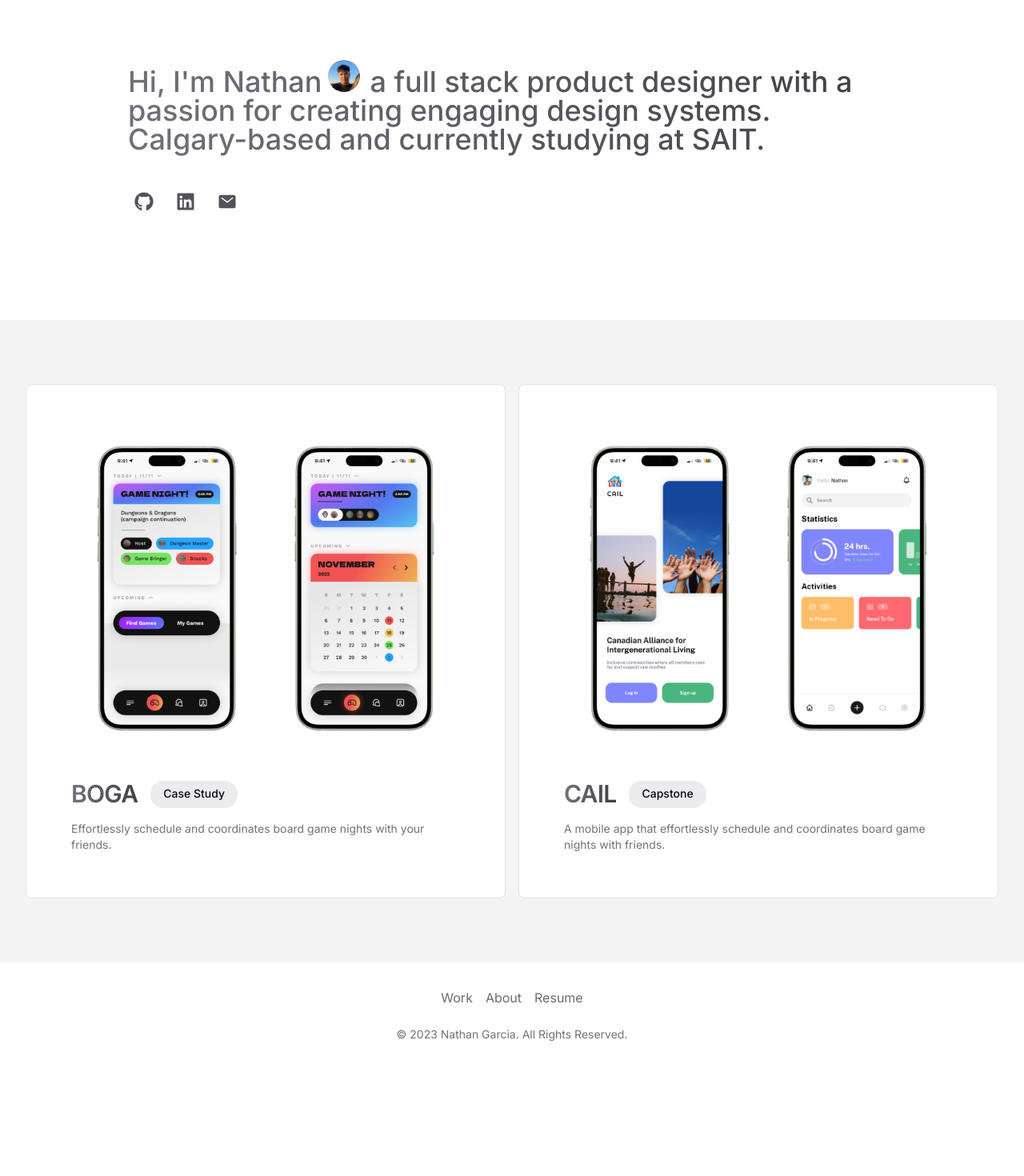
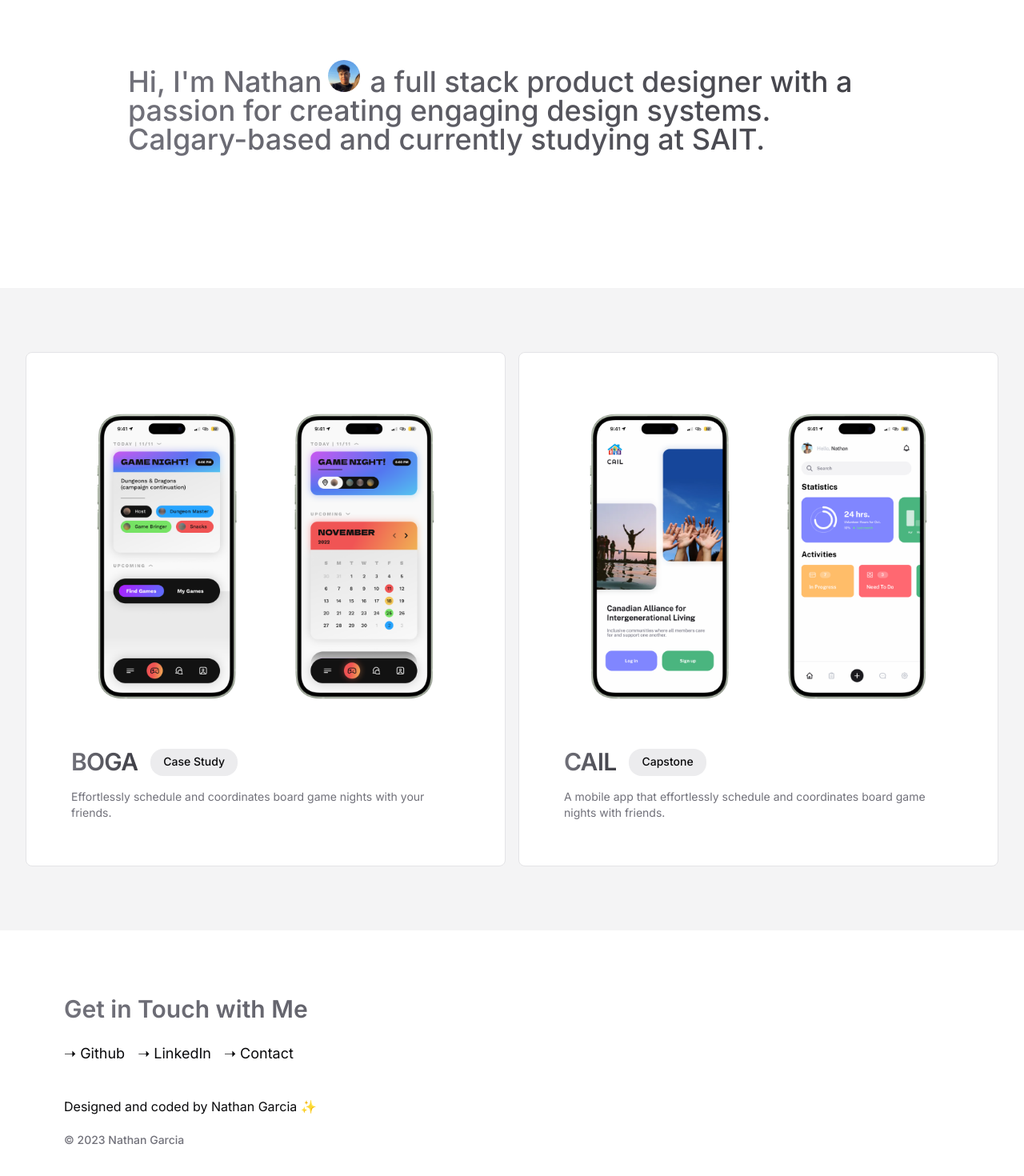
Before and after one commit to ntgarcia/ntns.me, a Next.js app: page / in a window 1280 px wide. Shown: the part 126-1596 px from the top of the page at 80% size. Before the commit the page ends 1461 px from the top, so only its background shows below. Built offline with nearby package versions, Linux system fonts and the light colour scheme.

Commit message:
Added Footer

```diff
--- a/components/layout/footer.tsx
+++ b/components/layout/footer.tsx
@@ -3,13 +3,24 @@
 import { navLinks } from "../../config/links";
 import { ModeToggle } from "../mode-toggle";
 
+import { cn } from "@/lib/utils";
+import { buttonVariants } from "../ui/button";
+import { FaGithub, FaLinkedin } from "react-icons/fa";
+import { IoMail } from "react-icons/io5";
+
 export default function Footer() {
   return (
     <footer className="mt-auto">
-      <div className="mx-auto w-full max-w-screen-xl p-6 md:py-8">
-        <div className="flex place-content-center">
-          <ul className="mb-6 flex flex-wrap gap-4 items-center opacity-60 sm:mb-6">
-            {navLinks.data.map((item, index) => {
+      <div className="mx-auto w-full max-w-screen-xl p-10 md:p-20">
+        <div className="flex flex-col place-content-start">
+          <h1
+            className="text-3xl font-semibold bg-clip-text text-transparent bg-gradient-to-r
+          from-zinc-500 to-zinc-700 dark:from-zinc-400 dark:to-zinc-100"
+          >
+            Get in Touch with Me
+          </h1>
+          <ul className="my-6 flex flex-wrap gap-4 items-center">
+            {/* {navLinks.data.map((item, index) => {
               return (
                 item.href && (
                   <li key={index}>
@@ -22,20 +33,45 @@
                   </li>
                 )
               );
-            })}
+            })} */}
+            <Link
+              href={siteConfig.links.github}
+              // className={cn(buttonVariants({ variant: "ghost", size: "icon" }))}
+            >
+              {/* <FaGithub className="text-2xl " /> */}
+              <h1 className="text-lg mb-4 hover:text-muted-foreground">
+                ➝ Github
+              </h1>
+            </Link>
+            <Link
+              href="https://www.linkedin.com/in/ntns/"
+              // className={cn(buttonVariants({ variant: "ghost", size: "icon" }))}
+            >
+              {/* <FaLinkedin className="text-2xl " /> */}
+              <h1 className="text-lg mb-4 hover:text-muted-foreground">
+                ➝ LinkedIn
+              </h1>
+            </Link>
+            <Link
+              href="mailto:n8g423@gmail.com"
+              // className={cn(buttonVariants({ variant: "ghost", size: "icon" }))}
+            >
+              {/* <IoMail className="text-2xl " /> */}
+              <h1 className="text-lg mb-4 hover:text-muted-foreground">
+                ➝ Contact
+              </h1>
+            </Link>
           </ul>
         </div>
-        <div className="flex items-center justify-center">
-          <div className="block text-sm text-muted-foreground sm:text-center">
-            © {new Date().getFullYear()}{" "}
-            <a
-              target="_blank"
-              href="https://github.com/redpangilinan/iotawise"
-              className="hover:underline"
-            >
-              Nathan Garcia
-            </a>
-            . All Rights Reserved.
+        <div className="flex items-start ">
+          <div className="block">
+            <h1 className="text-m mb-5">
+              Designed and coded by Nathan Garcia ✨
+            </h1>
+            <p className="text-sm text-muted-foreground font-medium">
+              {" "}
+              © {new Date().getFullYear()} Nathan Garcia
+            </p>
           </div>
         </div>
       </div>
--- a/components/pages/hero.tsx
+++ b/components/pages/hero.tsx
@@ -64,26 +64,7 @@
             design systems. Calgary-based and currently studying at SAIT.
           </p>
 
-          <div className="sm:space-x-3 space-x-1">
-            <Link
-              href={siteConfig.links.github}
-              className={cn(buttonVariants({ variant: "ghost", size: "icon" }))}
-            >
-              <FaGithub className="text-2xl fill-zinc-600 dark:fill-zinc-300" />
-            </Link>
-            <Link
-              href="https://www.linkedin.com/in/ntns/"
-              className={cn(buttonVariants({ variant: "ghost", size: "icon" }))}
-            >
-              <FaLinkedin className="text-2xl fill-zinc-600 dark:fill-zinc-300" />
-            </Link>
-            <Link
-              href="mailto:n8g423@gmail.com"
-              className={cn(buttonVariants({ variant: "ghost", size: "icon" }))}
-            >
-              <IoMail className="text-2xl fill-zinc-600 dark:fill-zinc-300" />
-            </Link>
-          </div>
+          <div className="sm:space-x-3 space-x-1"></div>
         </div>
         {/* <div className="mx-auto max-w-6xl px-10 lg:px-12 flex">
           <div className="rounded-full bg-slate-900/5 p-2 ring-1 ring-inset ring-slate-900/10 dark:bg-slate-100/5 dark:ring-slate-100/10 lg:rounded-full lg:p-4">
--- a/config/links.ts
+++ b/config/links.ts
@@ -2,10 +2,6 @@
 
 export const navLinks: Navigation = {
   data: [
-    {
-      title: "Work",
-      href: "/#work",
-    },
     {
       title: "About",
       href: "/#about",
--- a/package.json
+++ b/package.json
@@ -9,11 +9,14 @@
     "lint": "next lint"
   },
   "dependencies": {
+    "@alpinejs/intersect": "^3.13.3",
     "@radix-ui/react-avatar": "^1.0.4",
     "@radix-ui/react-dropdown-menu": "^2.0.6",
     "@radix-ui/react-label": "^2.0.2",
+    "@radix-ui/react-navigation-menu": "^1.1.4",
     "@radix-ui/react-popover": "^1.0.7",
     "@radix-ui/react-slot": "^1.0.2",
+    "alpinejs": "^3.13.3",
     "ambient-cbg": "^1.0.4",
     "class-variance-authority": "^0.7.0",
     "clsx": "^2.1.0",
@@ -30,6 +33,8 @@
     "tailwindcss-animate": "^1.0.7"
   },
   "devDependencies": {
+    "@types/alpinejs": "^3.13.6",
+    "@types/alpinejs__intersect": "^3.13.3",
     "@types/node": "^20",
     "@types/react": "^18",
     "@types/react-dom": "^18",
--- /dev/null
+++ b/src/components/ui/navigation-menu.tsx
@@ -0,0 +1,128 @@
+import * as React from "react"
+import * as NavigationMenuPrimitive from "@radix-ui/react-navigation-menu"
+import { cva } from "class-variance-authority"
+import { ChevronDown } from "lucide-react"
+
+import { cn } from "@/lib/utils"
+
+const NavigationMenu = React.forwardRef<
+  React.ElementRef<typeof NavigationMenuPrimitive.Root>,
+  React.ComponentPropsWithoutRef<typeof NavigationMenuPrimitive.Root>
+>(({ className, children, ...props }, ref) => (
+  <NavigationMenuPrimitive.Root
+    ref={ref}
+    className={cn(
+      "relative z-10 flex max-w-max flex-1 items-center justify-center",
+      className
+    )}
+    {...props}
+  >
+    {children}
+    <NavigationMenuViewport />
+  </NavigationMenuPrimitive.Root>
+))
+NavigationMenu.displayName = NavigationMenuPrimitive.Root.displayName
+
+const NavigationMenuList = React.forwardRef<
+  React.ElementRef<typeof NavigationMenuPrimitive.List>,
+  React.ComponentPropsWithoutRef<typeof NavigationMenuPrimitive.List>
+>(({ className, ...props }, ref) => (
+  <NavigationMenuPrimitive.List
+    ref={ref}
+    className={cn(
+      "group flex flex-1 list-none items-center justify-center space-x-1",
+      className
+    )}
+    {...props}
+  />
+))
+NavigationMenuList.displayName = NavigationMenuPrimitive.List.displayName
+
+const NavigationMenuItem = NavigationMenuPrimitive.Item
+
+const navigationMenuTriggerStyle = cva(
+  "group inline-flex h-10 w-max items-center justify-center rounded-md bg-background px-4 py-2 text-sm font-medium transition-colors hover:bg-accent hover:text-accent-foreground focus:bg-accent focus:text-accent-foreground focus:outline-none disabled:pointer-events-none disabled:opacity-50 data-[active]:bg-accent/50 data-[state=open]:bg-accent/50"
+)
+
+const NavigationMenuTrigger = React.forwardRef<
+  React.ElementRef<typeof NavigationMenuPrimitive.Trigger>,
+  React.ComponentPropsWithoutRef<typeof NavigationMenuPrimitive.Trigger>
+>(({ className, children, ...props }, ref) => (
+  <NavigationMenuPrimitive.Trigger
+    ref={ref}
+    className={cn(navigationMenuTriggerStyle(), "group", className)}
+    {...props}
+  >
+    {children}{" "}
+    <ChevronDown
+      className="relative top-[1px] ml-1 h-3 w-3 transition duration-200 group-data-[state=open]:rotate-180"
+      aria-hidden="true"
+    />
+  </NavigationMenuPrimitive.Trigger>
+))
+NavigationMenuTrigger.displayName = NavigationMenuPrimitive.Trigger.displayName
+
+const NavigationMenuContent = React.forwardRef<
+  React.ElementRef<typeof NavigationMenuPrimitive.Content>,
+  React.ComponentPropsWithoutRef<typeof NavigationMenuPrimitive.Content>
+>(({ className, ...props }, ref) => (
+  <NavigationMenuPrimitive.Content
+    ref={ref}
+    className={cn(
+      "left-0 top-0 w-full data-[motion^=from-]:animate-in data-[motion^=to-]:animate-out data-[motion^=from-]:fade-in data-[motion^=to-]:fade-out data-[motion=from-end]:slide-in-from-right-52 data-[motion=from-start]:slide-in-from-left-52 data-[motion=to-end]:slide-out-to-right-52 data-[motion=to-start]:slide-out-to-left-52 md:absolute md:w-auto ",
+      className
+    )}
+    {...props}
+  />
+))
+NavigationMenuContent.displayName = NavigationMenuPrimitive.Content.displayName
+
+const NavigationMenuLink = NavigationMenuPrimitive.Link
+
+const NavigationMenuViewport = React.forwardRef<
+  React.ElementRef<typeof NavigationMenuPrimitive.Viewport>,
+  React.ComponentPropsWithoutRef<typeof NavigationMenuPrimitive.Viewport>
+>(({ className, ...props }, ref) => (
+  <div className={cn("absolute left-0 top-full flex justify-center")}>
+    <NavigationMenuPrimitive.Viewport
+      className={cn(
+        "origin-top-center relative mt-1.5 h-[var(--radix-navigation-menu-viewport-height)] w-full overflow-hidden rounded-md border bg-popover text-popover-foreground shadow-lg data-[state=open]:animate-in data-[state=closed]:animate-out data-[state=closed]:zoom-out-95 data-[state=open]:zoom-in-90 md:w-[var(--radix-navigation-menu-viewport-width)]",
+        className
+      )}
+      ref={ref}
+      {...props}
+    />
+  </div>
+))
+NavigationMenuViewport.displayName =
+  NavigationMenuPrimitive.Viewport.displayName
+
+const NavigationMenuIndicator = React.forwardRef<
+  React.ElementRef<typeof NavigationMenuPrimitive.Indicator>,
+  React.ComponentPropsWithoutRef<typeof NavigationMenuPrimitive.Indicator>
+>(({ className, ...props }, ref) => (
+  <NavigationMenuPrimitive.Indicator
+    ref={ref}
+    className={cn(
+      "top-full z-[1] flex h-1.5 items-end justify-center overflow-hidden data-[state=visible]:animate-in data-[state=hidden]:animate-out data-[state=hidden]:fade-out data-[state=visible]:fade-in",
+      className
+    )}
+    {...props}
+  >
+    <div className="relative top-[60%] h-2 w-2 rotate-45 rounded-tl-sm bg-border shadow-md" />
+  </NavigationMenuPrimitive.Indicator>
+))
+NavigationMenuIndicator.displayName =
+  NavigationMenuPrimitive.Indicator.displayName
+
+export {
+  navigationMenuTriggerStyle,
+  NavigationMenu,
+  NavigationMenuList,
+  NavigationMenuItem,
+  NavigationMenuContent,
+  NavigationMenuTrigger,
+  NavigationMenuLink,
+  NavigationMenuIndicator,
+  NavigationMenuViewport,
+}
```
Also changed, not shown: 1 other file (tests, documents, lock files or other folders).
